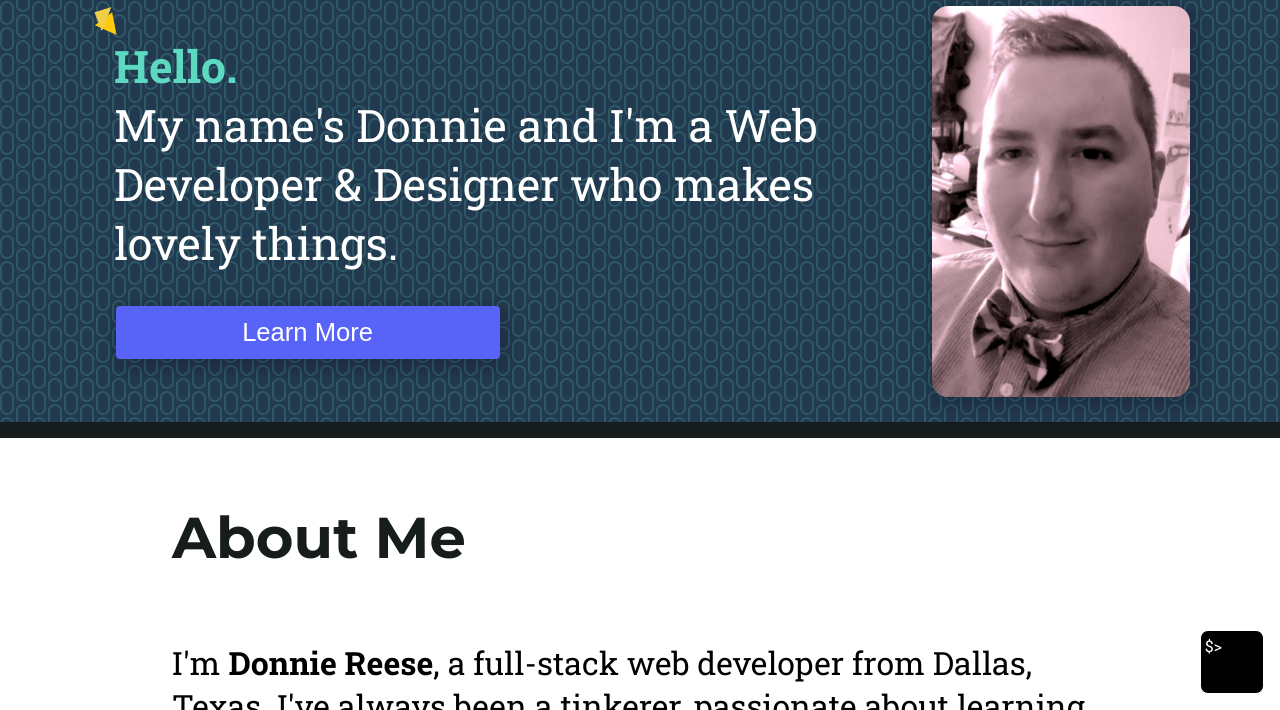
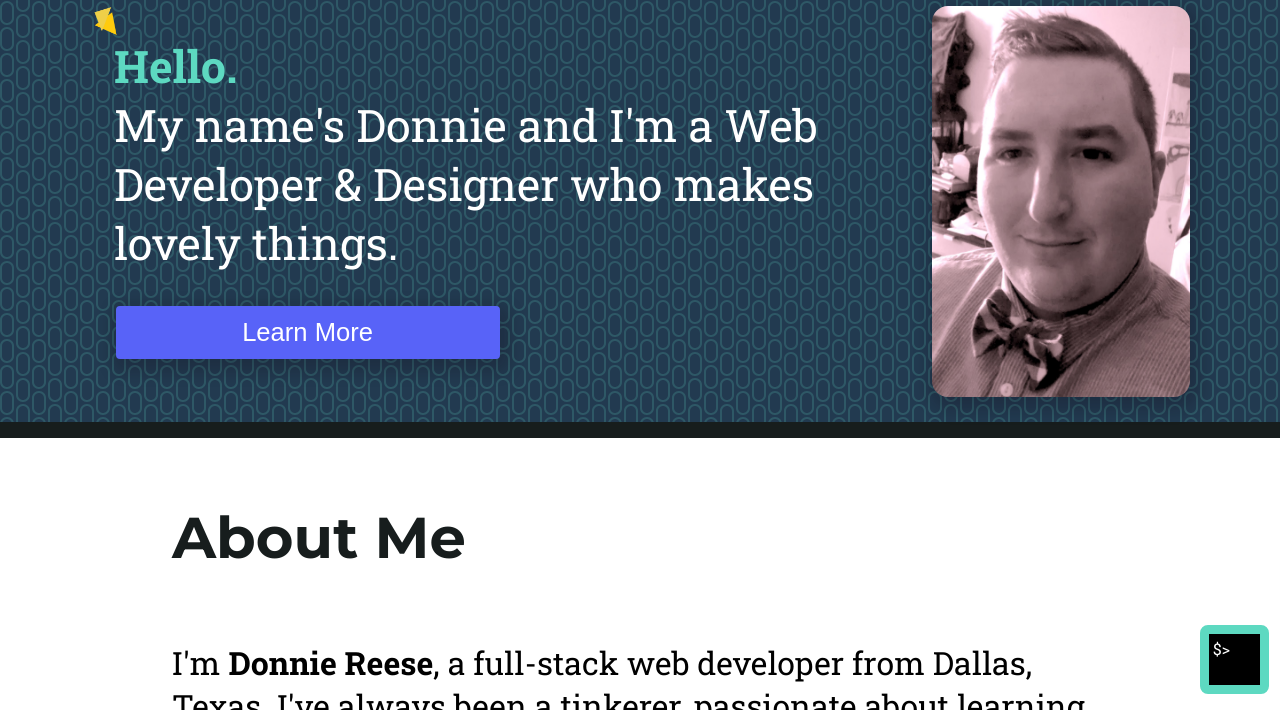
Before and after one commit to donniereese/donniereese.com, a plain HTML site: page public/index.html in a window 1280 px wide. In both pictures the pointer is over the element 1232 px from the left and 752 px from the top of the page. Shown: the part 90-800 px from the top of the page. Drawn offline with Linux system fonts and the light colour scheme; files whose address does not match are found by name.

Commit message:
Button has an effect on hover

```diff
--- a/public/css/termButton.css
+++ b/public/css/termButton.css
@@ -83,6 +83,16 @@ div.termWindow input, .termWindow button {
     top: auto;
     bottom: 1em;
     right: 1em;
+
+    transition: border .06s, bottom .06s, right .06s;
+}
+
+.termButton--sticky:hover {
+    border: .6rem solid #5dd9c1;
+    bottom: .7rem;
+    height: 4.3rem;
+    right: .7rem;
+    width: 4.3rem;
 }
 
 .termButton-activated {
```
